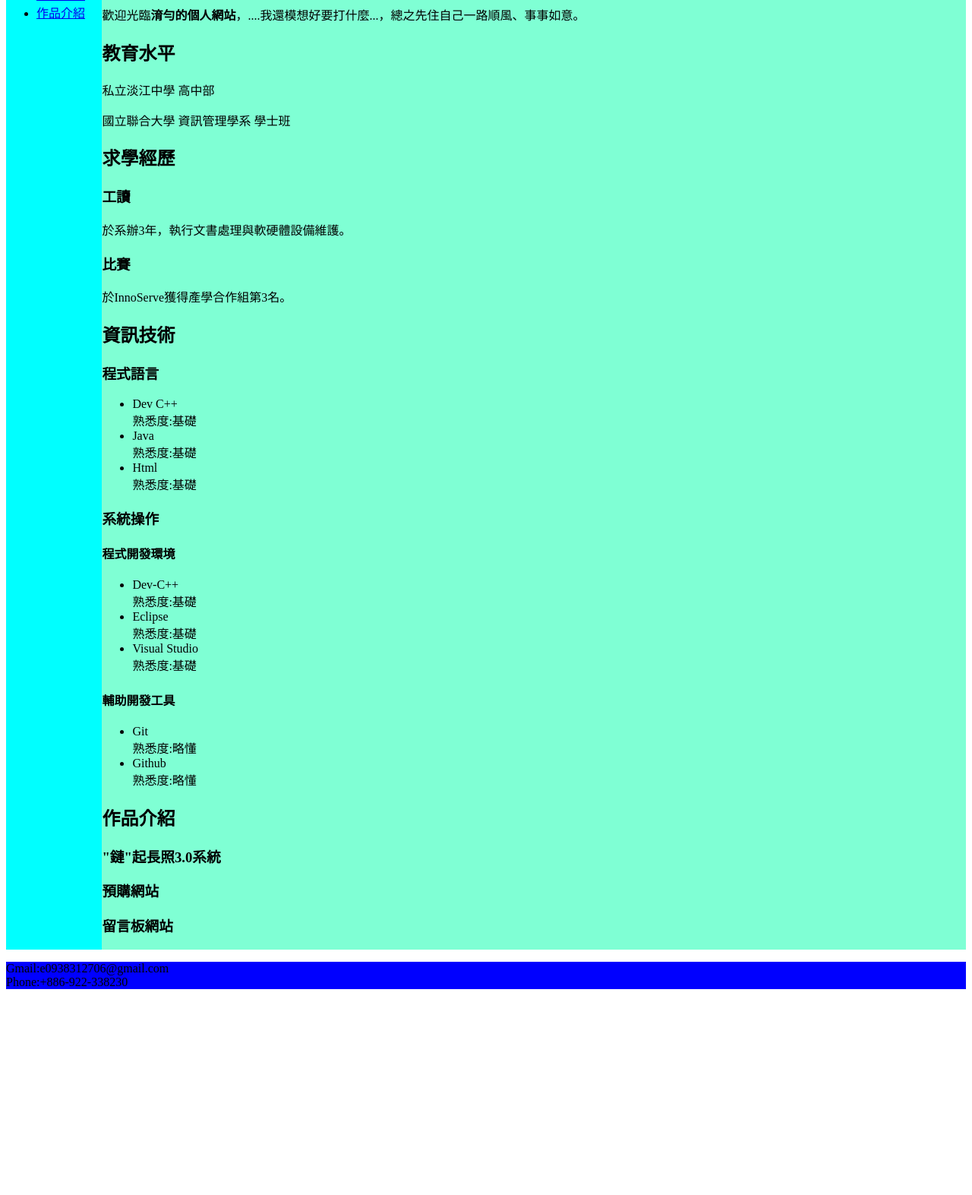
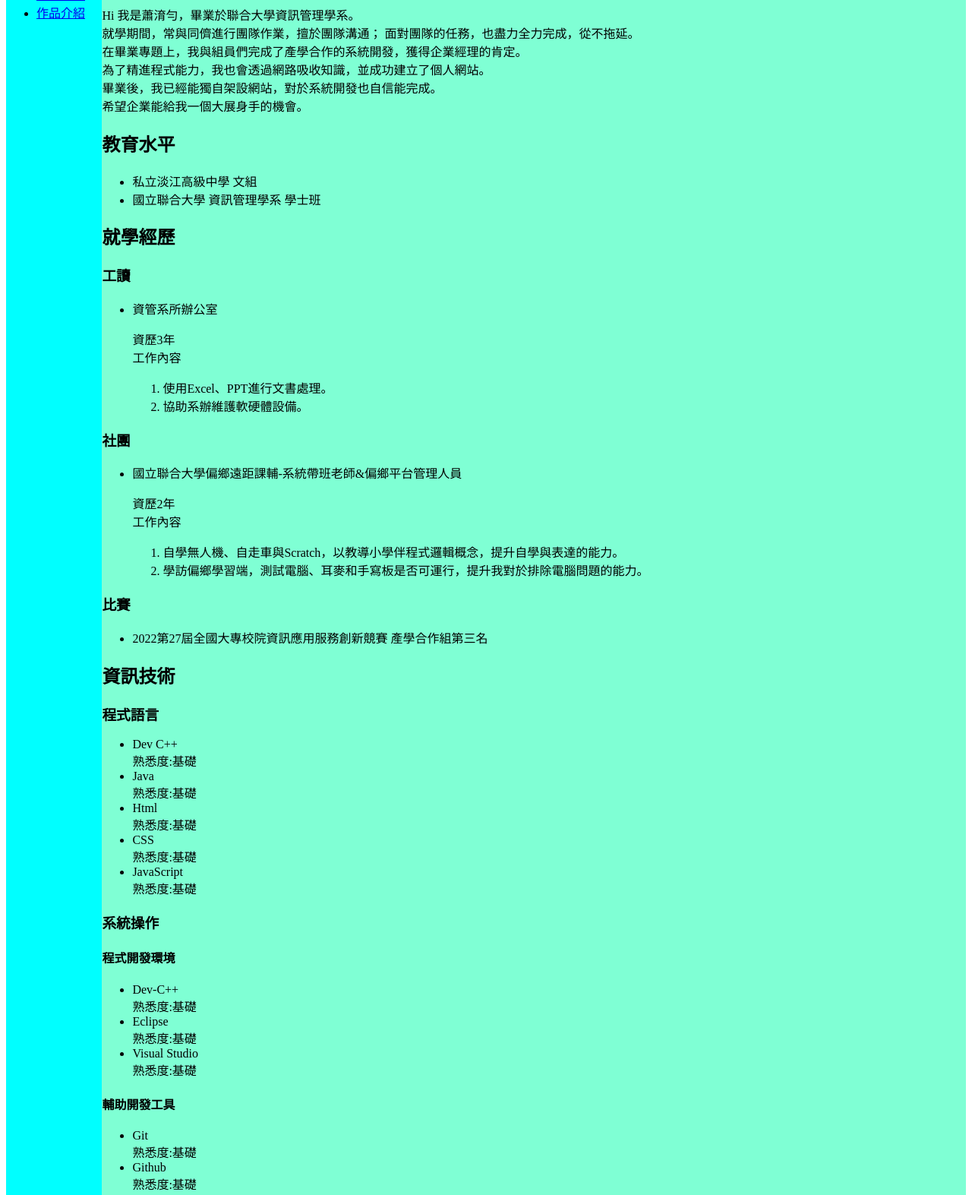
Before and after one commit to YuYunHsiao/yuyunhsiao.web, a plain HTML site: page index.html in a window 1280 px wide. Shown: the part 197-1770 px from the top of the page at 76% size. Before the commit the page ends 1515 px from the top, so only its background shows below. Drawn offline with Linux system fonts and the light colour scheme.

Commit message:
'update_2'

```diff
--- a/css/style.css
+++ b/css/style.css
@@ -15,3 +15,8 @@ main{
 footer{
     background-color: blue;
 }
+/*改變行具
+#introdution_p{
+    line-height: 25px;
+}
+*/
--- a/index.html
+++ b/index.html
@@ -22,15 +22,57 @@
             <main>
                 <h2 id="introdution">個人簡介</h2>
                     <img src="" alt="半身照">
-                    <p>歡迎光臨<strong>淯勻的個人網站</strong>，....我還模想好要打什麼...，總之先住自己一路順風、事事如意。</p>
+                    <p id="introdution_p">
+                        Hi 我是蕭淯勻，畢業於聯合大學資訊管理學系。<br>
+                        就學期間，常與同儕進行團隊作業，擅於團隊溝通；
+                        面對團隊的任務，也盡力全力完成，從不拖延。<br>
+                        在畢業專題上，我與組員們完成了產學合作的系統開發，獲得企業經理的肯定。<br>
+                        為了精進程式能力，我也會透過網路吸收知識，並成功建立了個人網站。<br>
+                        畢業後，我已經能獨自架設網站，對於系統開發也自信能完成。<br>
+                        希望企業能給我一個大展身手的機會。
+                    </p>
                 <h2 id="education">教育水平</h2>
-                    <p>私立淡江中學 高中部</p>
-                    <p>國立聯合大學 資訊管理學系 學士班</p>
-                <h2 id="experience">求學經歷</h2>
+                    <ul>
+                        <li>私立淡江高級中學 文組</li>
+                        <li>國立聯合大學 資訊管理學系 學士班</li>
+                    </ul>
+                <h2 id="experience">就學經歷</h2>
                     <h3>工讀</h3>
-                        <p>於系辦3年，執行文書處理與軟硬體設備維護。</p>
+                        <ul>
+                            <li>資管系所辦公室</li>
+                            <p>
+                                資歷3年<br>
+                                工作內容
+                            </p>
+                            <ol>
+                                <li>
+                                    使用Excel、PPT進行文書處理。
+                                </li>
+                                <li>
+                                    協助系辦維護軟硬體設備。
+                                </li>
+                            </ol>
+                        </ul>
+                    <h3>社團</h3>
+                        <ul>
+                            <li>國立聯合大學偏鄉遠距課輔-系統帶班老師&偏鄉平台管理人員</li>
+                            <p>
+                                資歷2年<br>
+                                工作內容
+                            </p>
+                            <ol>
+                                <li>
+                                    自學無人機、自走車與Scratch，以教導小學伴程式邏輯概念，提升自學與表達的能力。
+                                </li>
+                                <li>
+                                    學訪偏鄉學習端，測試電腦、耳麥和手寫板是否可運行，提升我對於排除電腦問題的能力。
+                                </li>
+                            </ol>
+                        </ul>
                     <h3>比賽</h3>
-                        <p>於InnoServe獲得產學合作組第3名。</p>
+                        <ul>
+                            <li>2022第27屆全國大專校院資訊應用服務創新競賽 產學合作組第三名</li>
+                        </ul>
                 <h2 id="skill">資訊技術</h2>
                     <h3>程式語言</h3>
                         <ul>
@@ -39,6 +81,10 @@
                             <li>Java</li>
                             熟悉度:基礎
                             <li>Html</li>
+                            熟悉度:基礎
+                            <li>CSS</li>
+                            熟悉度:基礎
+                            <li>JavaScript</li>
                             熟悉度:基礎
                         </ul>
                     <h3>系統操作</h3>
@@ -54,14 +100,35 @@
                         <h4>輔助開發工具</h4>
                             <ul>
                                 <li>Git</li>
-                                熟悉度:略懂
+                                熟悉度:基礎
                                 <li>Github</li>
-                                熟悉度:略懂
+                                熟悉度:基礎
+                            </ul>
+                        <h4>資料庫</h4>
+                            <ul>
+                                <li>MariaDB</li>
                             </ul>
                 <h2 id="portfolio">作品介紹</h2>
                     <h3>"鏈"起長照3.0系統</h3>
-                    <h3>預購網站</h3>
-                    <h3>留言板網站</h3>
+                        <ul>
+                            <li>描敘</li>
+                            <p>
+                                我與組員們結合區塊鏈技術與群組概念，建立"鏈"起長照3.0系統。<br>
+                                而我負責系統的自然人憑證登入與訊息的加簽與驗簽，開發過程中，我使用Java程式語言並配合政府的公開程式碼，完成系統的登入與憑證的存取。<br>
+                                最終，於2020年榮獲InnoServe產學合作組第三名。
+                            </p>
+                            <li>網址</li>
+                            <a href="https://drive.google.com/file/d/1ErISJeJq4e86N4iia1uF40rLwP2tK2YC/view">"鏈"起長照3.0說明影片</a>
+                        </ul>
+                    <h3>蕭淯勻-個人網站</h3>
+                        <ul>
+                            <li>描敘</li>
+                            <p>
+                                整理大學期間所學技能與經歷，並加以製作成網頁版簡歷。
+                            </p>
+                            <li>網址</li>
+                            <a href="https://yuyunhsiao.github.io/yuyunhsiao.web/" target="_blank">蕭淯勻-個人網站</a>
+                        </ul>
             </main>
         </div>
         <footer>
```
